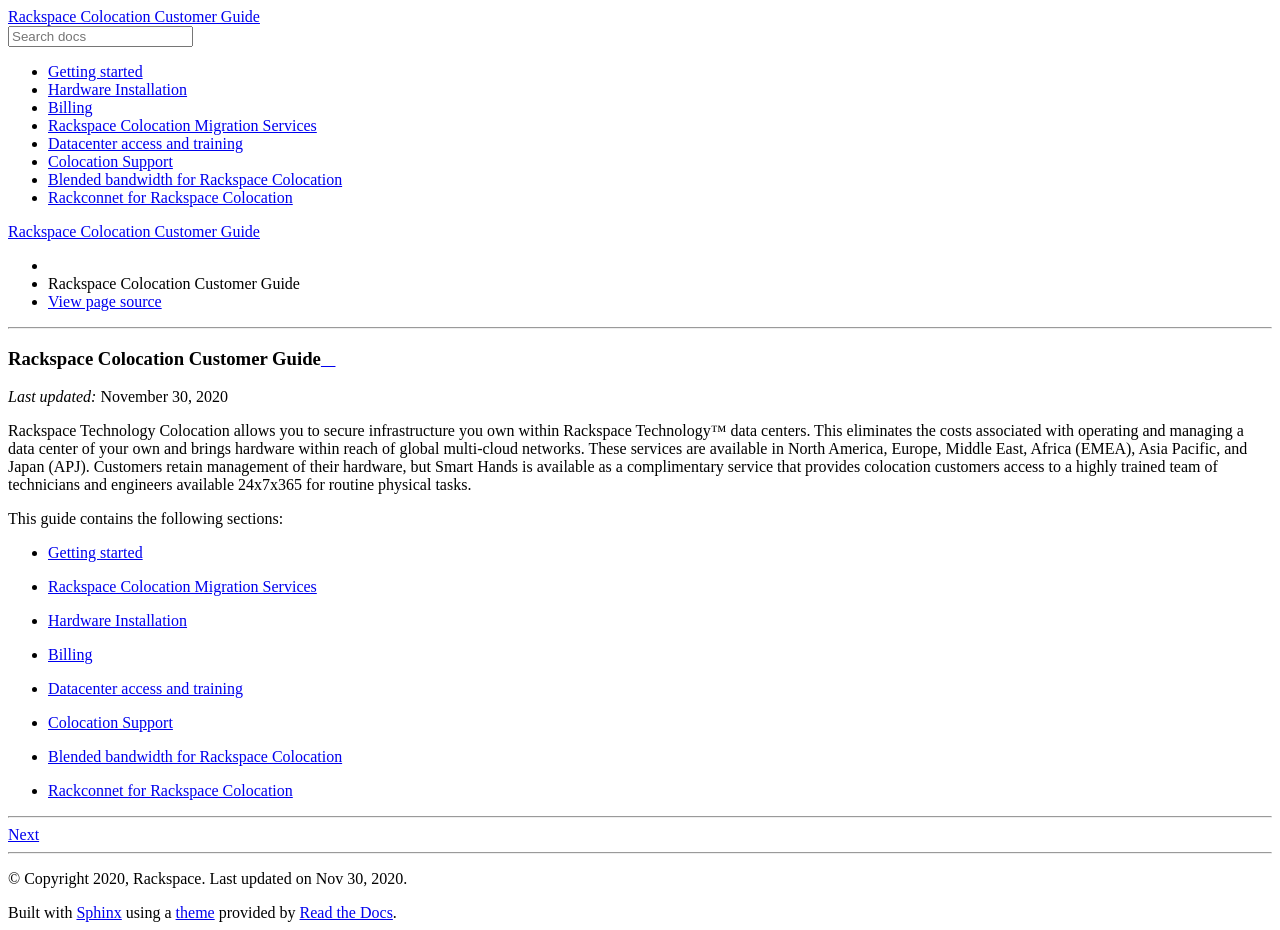
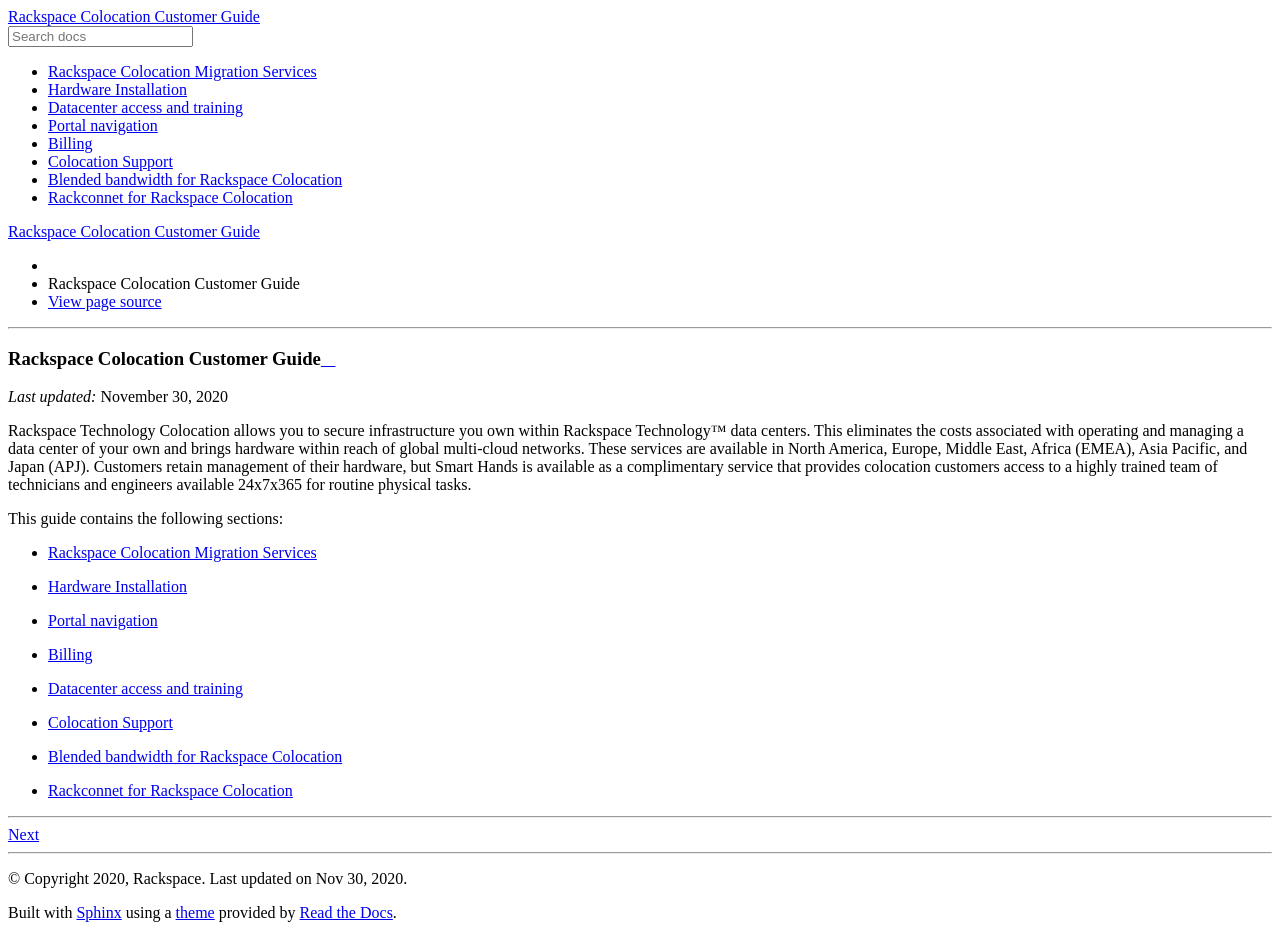
Before and after one commit to rackerlabs/docs-colocation-guide, a Sphinx documentation site: the page built from docs/index.rst, in a window 1280 px wide. Built offline with Sphinx 7.4.7 and the Read the Docs theme 2.0.0, drawn with Linux system fonts in a browser that asks for light colours; pages that are not in the unit, such as notebooks, are missing from menus.

Commit message:
final changes

```diff
--- a/docs/colocation-support/index.rst
+++ b/docs/colocation-support/index.rst
@@ -28,3 +28,4 @@
 
    smart-hands-support.rst
    request-smart-hands.rst
+   submit-tickets.rst
--- a/docs/getting-started/portal-navigation.rst
+++ b/docs/customer-portal/portal-navigation.rst
@@ -1,4 +1,4 @@
-.. _portal-navigation:
+.. _portal_navigation:
 
 =================
 Portal navigation
--- a/docs/index.rst
+++ b/docs/index.rst
@@ -18,9 +18,9 @@
 
 This guide contains the following sections:
 
-- :ref:`getting_started`
 - :ref:`about_migrations`
 - :ref:`hardware_installation`
+- :ref:`portal_navigation`
 - :ref:`billing`
 - :ref:`datacenter_access`
 - :ref:`colocation_support`
@@ -33,11 +33,11 @@
    :maxdepth: 3
    :hidden:
 
-   getting-started/index.rst
+   migrations/about-migrations.rst
    installation/installation.rst
+   datacenters/datacenter-access.rst
+   customer-portal/portal-navigation.rst
    billing/billing.rst
-   migrations/about-migrations.rst
-   datacenters/datacenter-access.rst
    colocation-support/index.rst
    blended-bandwidth/index.rst
    rackconnet-global/index.rst
```
Also changed, not shown: docs/getting-started/index.rst (deleted, +0 -28 lines), docs/colocation-support/submit-tickets.rst (renamed from docs/getting-started/submit-tickets.rst).
